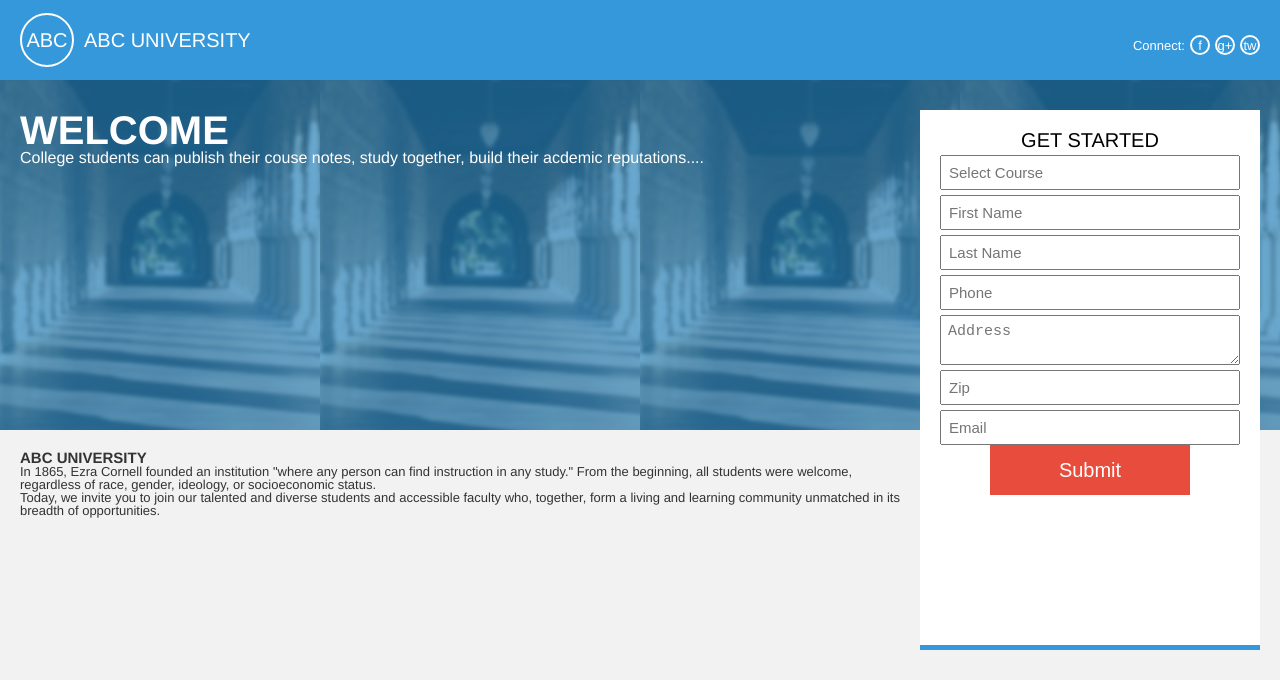
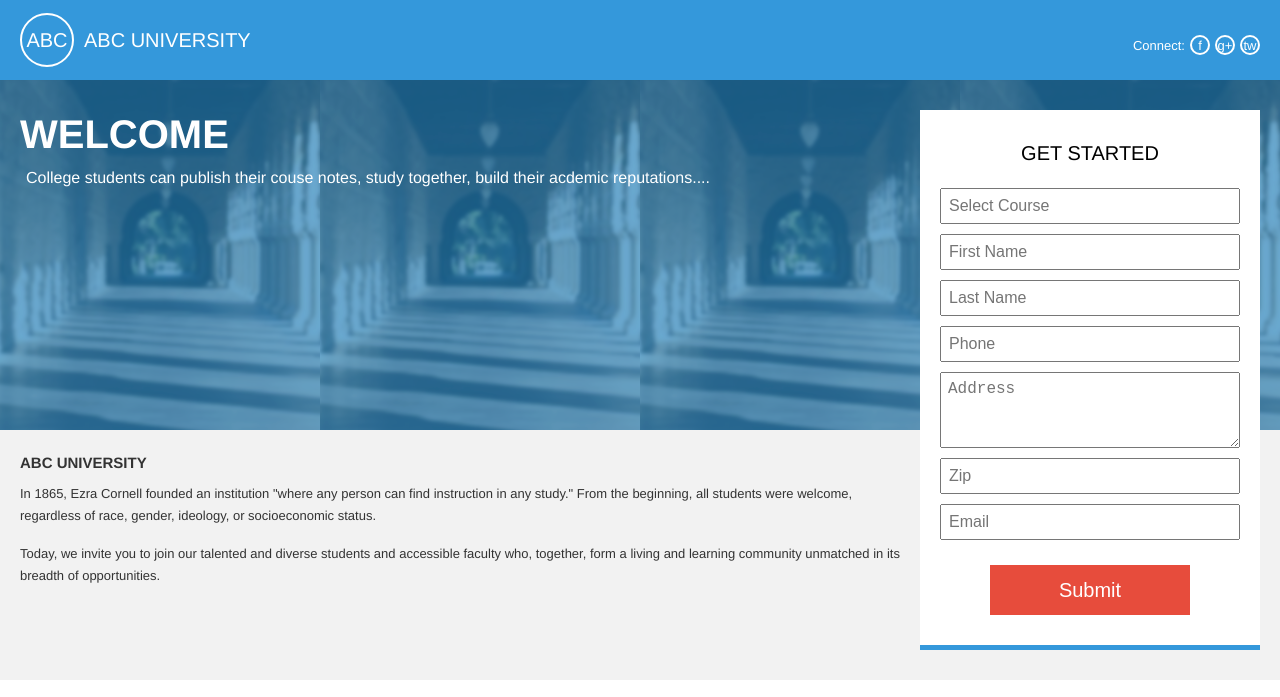
Before and after one commit to cwayfinder/markup_hw, a website: page exam/solution/index.html in a window 1280 px wide. Shown: the top 697 px of the page. Drawn offline with nearby package versions, Linux system fonts and the light colour scheme; files that its build step writes are made by us from their sources.

Commit message:
Add some paddings

```diff
--- a/exam/solution/sass/styles.scss
+++ b/exam/solution/sass/styles.scss
@@ -144,9 +144,12 @@ body {
       font-size: 40px;
       font-weight: bold;
       text-transform: uppercase;
+      padding: 4px 0;
     }
     p {
       font-size: 16px;
+      line-height: 28px;
+      padding: 6px;
     }
   }
 
@@ -167,10 +170,13 @@ body {
       font-size: 15px;
       font-weight: bold;
       text-transform: uppercase;
+      padding: 5px 0;
     }
 
     p {
       font-size: 13px;
+      padding: 8px 0;
+      line-height: 22px;
     }
   }
 
@@ -179,7 +185,7 @@ body {
     border-bottom: 5px solid #3498db;
     background: #fff;
     position: absolute;
-    top: 200px;
+    top: 198px;
     left: 10px;
     right: 10px;
     height: 540px;
@@ -197,13 +203,18 @@ body {
       legend {
         font-size: 20px;
         text-transform: uppercase;
+        padding: 13px 0 15px 0;
       }
 
       input, textarea {
-        font-size: 15px;
+        font-size: 16px;
         width: 100%;
         padding: 7px;
-        margin-top: 5px;
+        margin-top: 10px;
+      }
+
+      textarea {
+        height: 76px;
       }
     }
 
@@ -214,6 +225,7 @@ body {
       color: #fff;
       background-color: #e74c3c;
       border: none;
+      margin-top: 25px;
     }
   }
 }
@@ -230,6 +242,7 @@ body {
     font-size: 20px;
     text-transform: uppercase;
     color: #3498db;
+    padding: 33px 0 29px;
   }
 
   article {
```
